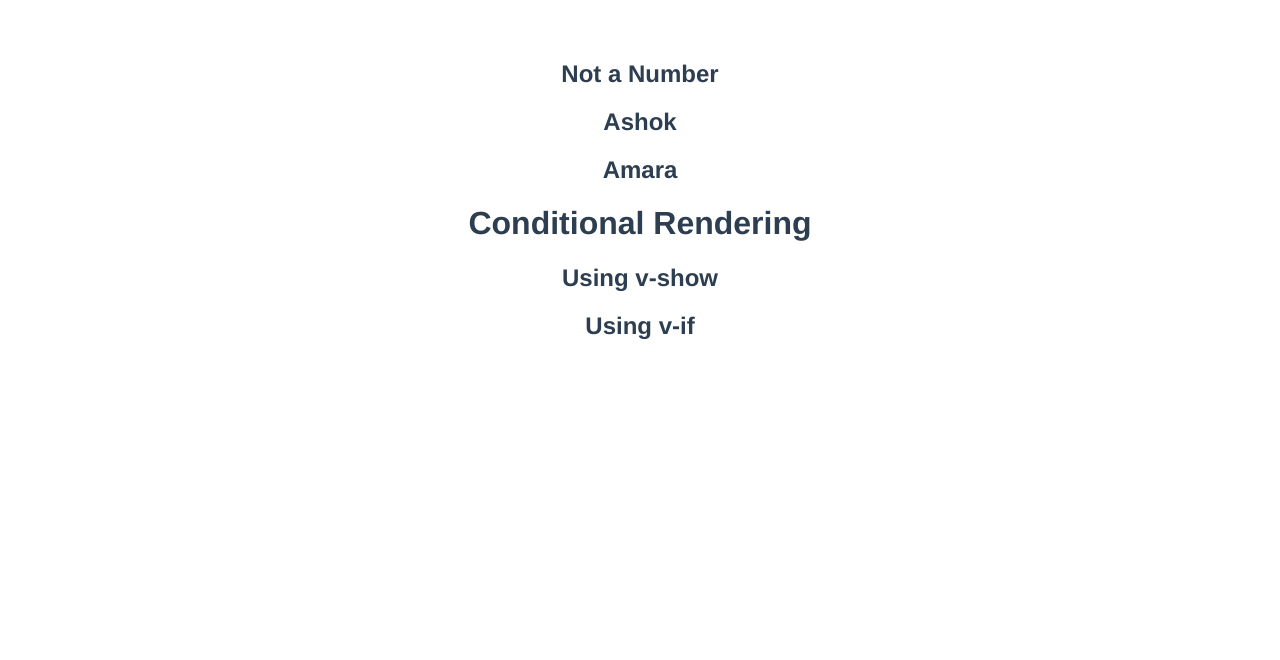
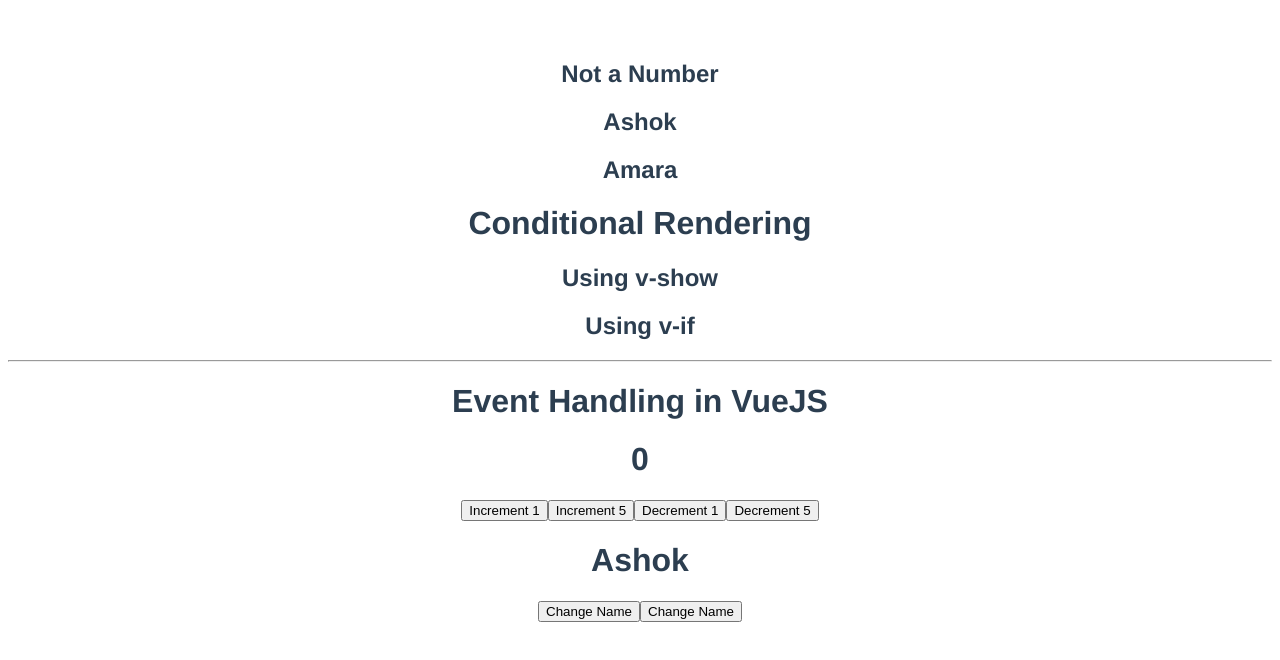
Before and after one commit to ashoksrt-248/ConditionalRenderingInVueJs, a Vue app: page / in a window 1280 px wide. Shown: the top 660 px of the page. Built offline with nearby package versions, Linux system fonts and the light colour scheme.

Commit message:
event handling code added

```diff
--- a/src/App.vue
+++ b/src/App.vue
@@ -11,8 +11,22 @@
     </div>
     <h2 v-show="showElement">Using v-show</h2>
     <h2 v-if="showElement">Using v-if</h2>
+    <hr></hr>
+    <h1>Event Handling in VueJS</h1>
+    <div>
+      <h1>{{ count }}</h1>
+      <button @click="increment(1)">Increment 1</button>
+      <button @click="increment(5)">Increment 5</button>
+      <button @click="decrement(1)">Decrement 1</button>
+      <button @click="decrement(5)">Decrement 5</button>
+    </div>
+    <div>
+      <h1>{{ name }}</h1>
+      <button @click="changeName()">Change Name</button>
+      <button @click="changeName2()">Change Name</button>
+    </div>
+  </div>
 
-  </div>
 </template>
 
 <script>
@@ -22,7 +36,24 @@ export default {
     return{
       num:"hello",
       display:true,
-      showElement:true
+      showElement:true,
+      count:0,
+      name:'Ashok'
+
+    }
+  },
+  methods:{
+    increment(num){
+      this.count += num
+    },
+    decrement(num){
+      this.count -= num
+    },
+    changeName(){
+      this.name = 'DeVansh'
+    },
+    changeName2(){
+      this.name = 'VeDansh'
     }
   }
 }
```
